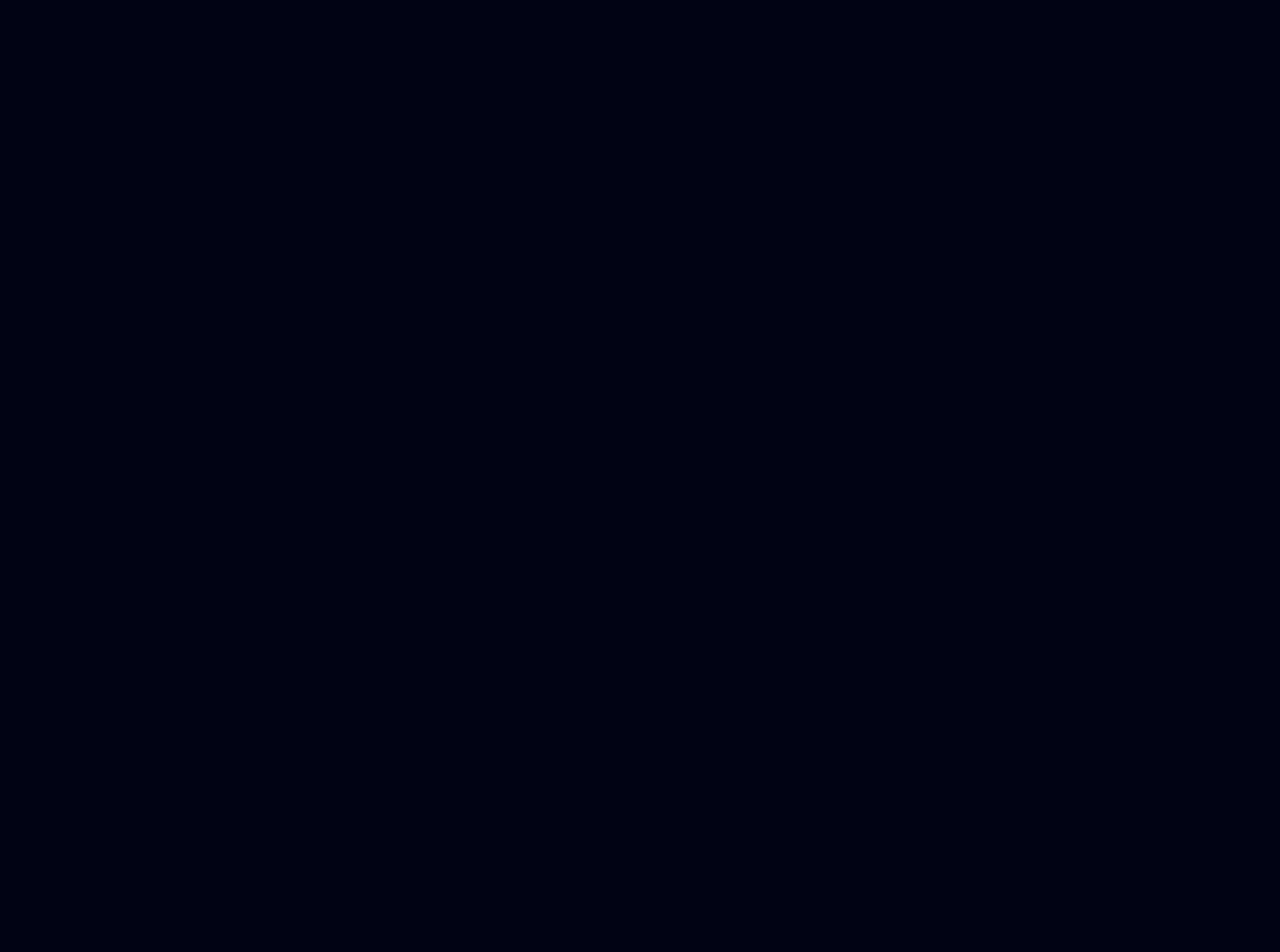
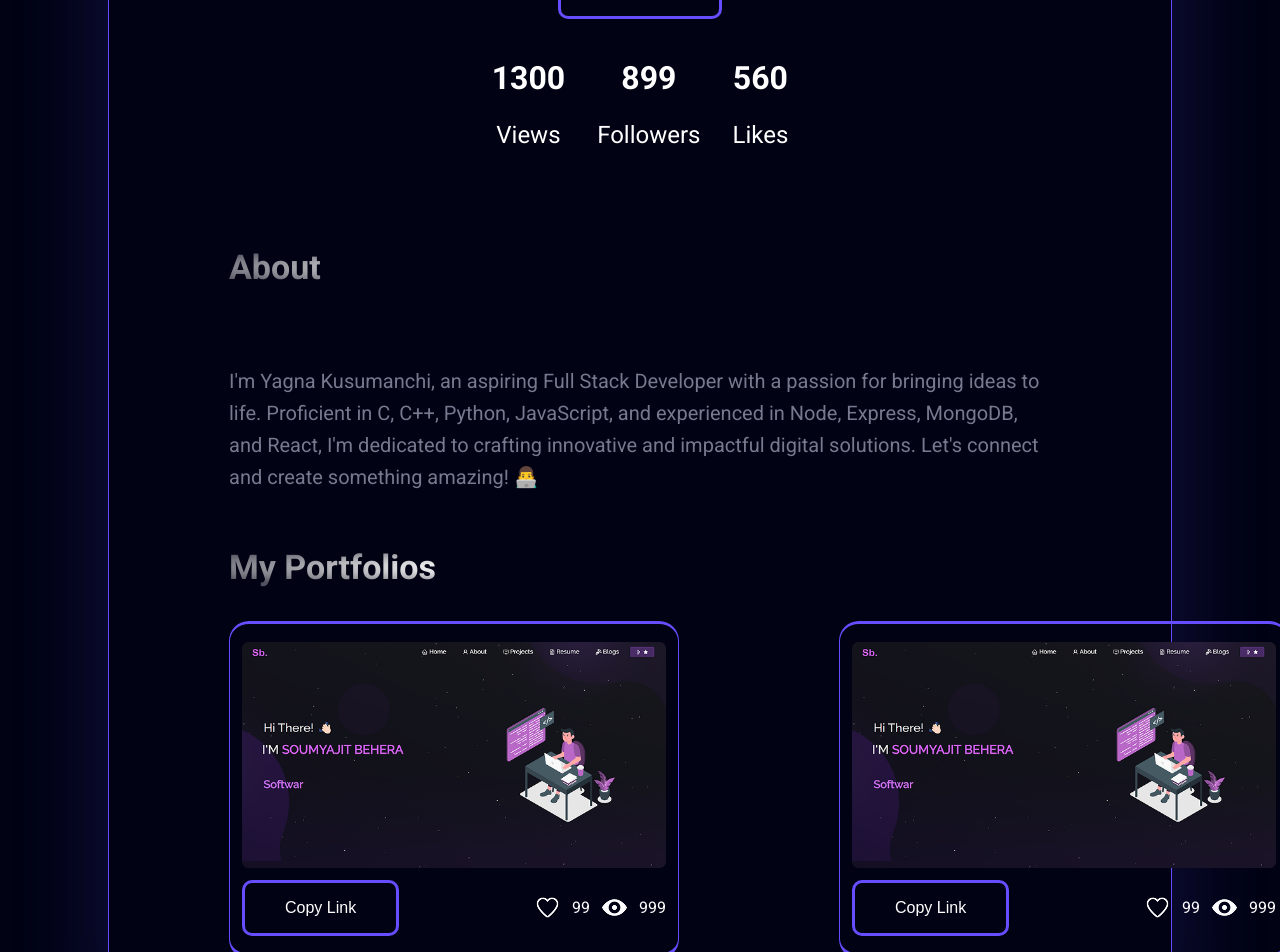
Before and after one commit to lalaholmesss/ClickCraft, a React (Vite) app: page /about in a window 1280 px wide. Shown: the part 500-1452 px from the top of the page. Before the commit the page ends 800 px from the top, so only its background shows below. Built offline with nearby package versions, Linux system fonts and the light colour scheme.

Commit message:
Add component to About page

```diff
--- /dev/null
+++ b/src/components/AboutPage/About.jsx
@@ -0,0 +1,64 @@
+import styles from "./AboutUs.module.css";
+
+export default function AboutUs() {
+    return(
+        <div className={styles.container}>
+            <div className={styles.profCard}>
+                <div className={styles.userImg}>
+                    <img src="images/Founder.png" alt="" />
+                    <p>Yagma Kusumanchi</p>
+                    <button>Edit Profile</button>
+                </div>
+                <div className={styles.engagement}>
+                    <div>
+                        <span className={styles.boldTxt}>1300</span>
+                        <p>Views</p>
+                    </div>
+                    <div>
+                        <span className={styles.boldTxt}>899</span>
+                        <p>Followers</p>
+                    </div>
+                    <div>
+                        <span className={styles.boldTxt}>560</span>
+                        <p>Likes</p>
+                    </div>
+                </div>
+
+                <div className={styles.aboutContainer}>
+                    <p className={styles.headerTxt}>About</p>
+                    <p className={styles.txt}>I'm Yagna Kusumanchi, an aspiring Full Stack Developer with a passion for bringing ideas to life. Proficient in C, C++, Python, JavaScript, and experienced in Node, Express, MongoDB, and React, I'm dedicated to crafting innovative and impactful digital solutions. Let's connect and create something amazing! 👨‍💻</p>
+                </div>
+
+                <div className={styles.portfolio}>
+                    <p className={styles.headerTxt}>My Portfolios</p>
+                    <div className={styles.portfolioContainer}>
+                        <div className={styles.portfolioCard}>
+                            <img src="images/Portfolio-card.png" alt="" />
+                            <div className={styles.icons}>
+                                <button>Copy Link</button>
+                                <div className={styles.favIcons}>
+                                    <img src="images/Favorite.png" alt="" />
+                                    <p>99</p>
+                                    <img src="images/Eye.png" alt="" />
+                                    <p>999</p>
+                                </div>
+                            </div>
+                        </div>
+                        <div className={styles.portfolioCard}>
+                            <img src="images/Portfolio-card.png" alt="" />
+                            <div className={styles.icons}>
+                                <button>Copy Link</button>
+                                <div className={styles.favIcons}>
+                                    <img src="images/Favorite.png" alt="" />
+                                    <p>99</p>
+                                    <img src="images/Eye.png" alt="" />
+                                    <p>999</p>
+                                </div>
+                            </div>
+                        </div>
+                    </div>
+                </div>
+            </div>
+        </div>
+    )
+}
--- /dev/null
+++ b/src/components/AboutPage/AboutUs.module.css
@@ -0,0 +1,116 @@
+.container {
+    padding: 80px 100px;
+    text-align: center;
+    max-width: 1720px;
+}
+
+.profCard {
+    border-radius: 20px;
+    border: 1px solid var(--primary-color);
+    border-bottom: 5px solid var(--primary-color);
+    box-shadow: 0px 4px 100px 0px #664DFF33;
+    display: flex;
+    flex-direction: column;
+    padding: 80px 120px;
+}
+
+.engagement {
+    color: var(--white-color);
+    display: flex;
+    flex-direction: row;
+    justify-content: center;
+    gap: 32px;
+    margin: 40px 0;
+    font-size: 24px;
+}
+
+.boldTxt {
+    font-weight: bold;
+    font-size: 32px;
+}
+
+.aboutContainer {
+    display: flex;
+    flex-direction: column;
+    gap: 24px;
+    text-align: left;
+}
+
+.aboutContainer .txt {
+    font-size: 20px;
+    color: var(--gray-color);
+    line-height: 160%;
+}
+
+.headerTxt {
+    font-size: 34px;
+    font-weight: bold;
+    background: radial-gradient( #ffffff 30%, #ffffff50 85%);
+    -webkit-background-clip: text;
+    -webkit-text-fill-color: transparent;
+}
+
+.boldTxt {
+    color: var(--white-color);
+    font-weight: bold;
+    font-size: 32px;
+}
+
+button {
+    font-size: 16px;
+    color: var(--white-color);
+    padding: 16px 40px;
+    border: 3px solid var(--primary-color);
+    border-radius: 10px;
+    background: transparent;
+    cursor: pointer;
+    transition: 0.3s;
+}
+
+button:hover {
+    box-shadow: 0px 4px 100px 0px #664DFF33;
+}
+
+.userImg img {
+    border: 3px solid var(--primary-color);
+    border-radius: 50%;
+}
+
+.portfolio {
+    text-align: left;
+}
+
+.portfolioContainer {
+    display: flex;
+    flex-direction: row;
+    gap: 160px;
+}
+
+.portfolioCard {
+    display: flex;
+    flex-direction: column;
+    width: 450px;
+    box-sizing: border-box;
+    border-radius: 20px;
+    border: 1px solid var(--primary-color);
+    border-top: 3px solid var(--primary-color);
+    border-bottom: 5px solid var(--primary-color);
+    padding: 18px 12px;
+}
+
+.icons {
+    padding-top: 12px;
+    display: flex;
+    flex-direction: row;
+    align-items: center;
+    justify-content: space-between;
+    color: var(--white-color);
+}
+
+.favIcons {
+
+    display: flex;
+    flex-direction: row;
+    align-items: center;
+    gap: 12px;
+}
--- a/src/pages/AboutUs.jsx
+++ b/src/pages/AboutUs.jsx
@@ -1,9 +1,10 @@
 import React from 'react';
+import About from '../components/AboutPage/About';
 
 export default function AboutUs() {
   return (
     <div>
-      About Us
+      <About />
     </div>
   )
 }
```
